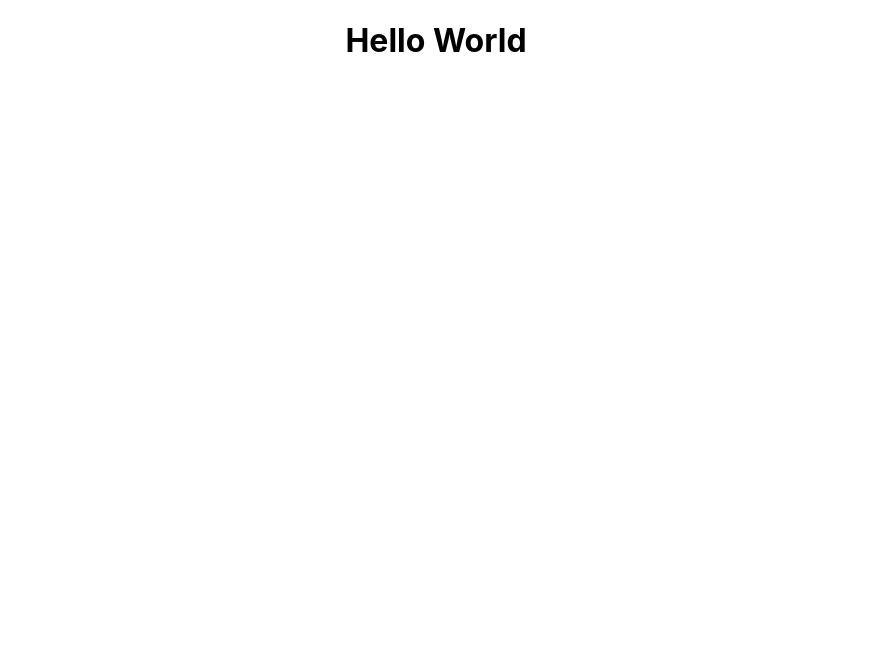
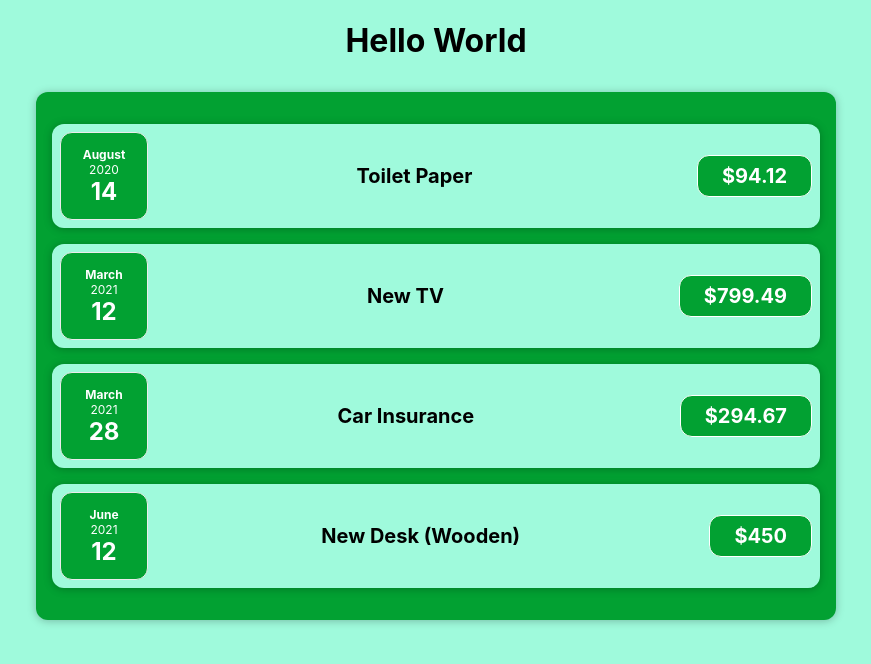
Before and after one commit to madhuriS3008/expenses-tracker, a React (Create React App) app: page / in a window 1280 px wide. Shown: the top 664 px of the page, without its empty margins (204-1075 px from the left). Built offline with nearby package versions, Linux system fonts and the light colour scheme.

Commit message:
displayed expenses for the tracker

```diff
--- a/src/App.css
+++ b/src/App.css
@@ -1,38 +1,3 @@
 .App {
   text-align: center;
 }
-
-.App-logo {
-  height: 40vmin;
-  pointer-events: none;
-}
-
-@media (prefers-reduced-motion: no-preference) {
-  .App-logo {
-    animation: App-logo-spin infinite 20s linear;
-  }
-}
-
-.App-header {
-  background-color: #282c34;
-  min-height: 100vh;
-  display: flex;
-  flex-direction: column;
-  align-items: center;
-  justify-content: center;
-  font-size: calc(10px + 2vmin);
-  color: white;
-}
-
-.App-link {
-  color: #61dafb;
-}
-
-@keyframes App-logo-spin {
-  from {
-    transform: rotate(0deg);
-  }
-  to {
-    transform: rotate(360deg);
-  }
-}
--- a/src/App.js
+++ b/src/App.js
@@ -1,10 +1,36 @@
 import "./App.css";
 
+import Expenses from "./components/expenses/Expenses";
+
 function App() {
+  const expenses = [
+    {
+      id: "e1",
+      title: "Toilet Paper",
+      amount: 94.12,
+      date: new Date(2020, 7, 14),
+    },
+    { id: "e2", title: "New TV", amount: 799.49, date: new Date(2021, 2, 12) },
+    {
+      id: "e3",
+      title: "Car Insurance",
+      amount: 294.67,
+      date: new Date(2021, 2, 28),
+    },
+    {
+      id: "e4",
+      title: "New Desk (Wooden)",
+      amount: 450,
+      date: new Date(2021, 5, 12),
+    },
+  ];
 
-
-  return <div className="App"><h1>Hello World</h1></div>;
-
+  return (
+    <div className="App">
+      <h1>Hello World</h1>
+      <Expenses items={expenses} />
+    </div>
+  );
 }
 
 export default App;
--- /dev/null
+++ b/src/components/expenses/ExpenseDate.js
@@ -0,0 +1,17 @@
+import classes from "./ExpenseDate.module.css";
+
+const ExpenseDate = (props) => {
+  const month = props.date.toLocaleString("en-US", { month: "long" });
+  const day = props.date.toLocaleString("en-US", { day: "2-digit" });
+  const year = props.date.getFullYear();
+
+  return (
+    <div className={classes["expense-date"]}>
+      <div className={classes["expense-date__month"]}>{month}</div>
+      <div className={classes["expense-date__year"]}>{year}</div>
+      <div className={classes["expense-date__day"]}>{day}</div>
+    </div>
+  );
+};
+
+export default ExpenseDate;
--- /dev/null
+++ b/src/components/expenses/ExpenseDate.module.css
@@ -0,0 +1,26 @@
+.expense-date {
+  display: flex;
+  flex-direction: column;
+  width: 5.5rem;
+  height: 5.5rem;
+  border: 1px solid #ececec;
+  background-color: rgb(2, 161, 50);
+  color: white;
+  border-radius: 12px;
+  align-items: center;
+  justify-content: center;
+}
+
+.expense-date__month {
+  font-size: 0.75rem;
+  font-weight: bold;
+}
+
+.expense-date__year {
+  font-size: 0.75rem;
+}
+
+.expense-date__day {
+  font-size: 1.5rem;
+  font-weight: bold;
+}
--- /dev/null
+++ b/src/components/expenses/ExpenseItem.js
@@ -0,0 +1,18 @@
+import classes from "./ExpenseItem.module.css";
+
+import ExpenseDate from "./ExpenseDate";
+import Card from "../ui/Card";
+
+const ExpenseItem = (props) => {
+  return (
+    <Card className={classes["expense-item"]}>
+      <ExpenseDate date={props.date} />
+      <div className={classes["expense-item__description"]}>
+        <h2>{props.title}</h2>
+        <div className={classes["expense-item__price"]}>${props.amount}</div>
+      </div>
+    </Card>
+  );
+};
+
+export default ExpenseItem;
--- /dev/null
+++ b/src/components/expenses/ExpenseItem.module.css
@@ -0,0 +1,54 @@
+.expense-item {
+  display: flex;
+  justify-content: space-between;
+  align-items: center;
+  padding: 0.5rem;
+  margin: 1rem 0;
+  background-color: rgb(159, 250, 220);
+}
+
+.expense-item__description {
+  display: flex;
+  flex-direction: column;
+  gap: 1rem;
+  align-items: flex-end;
+  flex-flow: column-reverse;
+  justify-content: flex-start;
+  flex: 1;
+}
+
+.expense-item h2 {
+  color: #3a3a3a;
+  font-size: 1rem;
+  flex: 1;
+  margin: 0 1rem;
+  color: black;
+}
+
+.expense-item__price {
+  font-size: 1rem;
+  font-weight: bold;
+  color: white;
+  background-color: rgb(2, 161, 50);
+  border: 1px solid white;
+  padding: 0.5rem;
+  border-radius: 12px;
+}
+
+@media (min-width: 580px) {
+  .expense-item__description {
+    flex-direction: row;
+    align-items: center;
+    justify-content: flex-start;
+    flex: 1;
+  }
+
+  .expense-item__description h2 {
+    font-size: 1.25rem;
+  }
+
+  .expense-item__price {
+    font-size: 1.25rem;
+    padding: 0.5rem 1.5rem;
+  }
+}
--- /dev/null
+++ b/src/components/expenses/Expenses.js
@@ -0,0 +1,33 @@
+import classes from "./Expenses.module.css";
+
+import ExpenseItem from "./ExpenseItem";
+import Card from "../ui/Card";
+
+const Expenses = (props) => {
+  return (
+    <Card className={classes.expenses}>
+      <ExpenseItem
+        title={props.items[0].title}
+        amount={props.items[0].amount}
+        date={props.items[0].date}
+      />
+      <ExpenseItem
+        title={props.items[1].title}
+        amount={props.items[1].amount}
+        date={props.items[1].date}
+      />
+      <ExpenseItem
+        title={props.items[2].title}
+        amount={props.items[2].amount}
+        date={props.items[2].date}
+      />
+      <ExpenseItem
+        title={props.items[3].title}
+        amount={props.items[3].amount}
+        date={props.items[3].date}
+      />
+    </Card>
+  );
+};
+
+export default Expenses;
--- /dev/null
+++ b/src/components/expenses/Expenses.module.css
@@ -0,0 +1,7 @@
+.expenses {
+  padding: 1rem;
+  background-color: rgb(2, 161, 50);
+  margin: 2rem auto;
+  width: 50rem;
+  max-width: 95%;
+}
--- /dev/null
+++ b/src/components/ui/Card.css
@@ -0,0 +1,4 @@
+.card {
+  border-radius: 12px;
+  box-shadow: 0 1px 8px rgba(0, 0, 0, 0.25);
+}
--- /dev/null
+++ b/src/components/ui/Card.js
@@ -0,0 +1,9 @@
+import "./Card.css";
+
+const Card = (props) => {
+  const classes = "card " + props.className;
+
+  return <div className={classes}>{props.children}</div>;
+};
+
+export default Card;
--- a/src/index.css
+++ b/src/index.css
@@ -1,13 +1,18 @@
+* {
+  box-sizing: border-box;
+}
+
 body {
   margin: 0;
-  font-family: -apple-system, BlinkMacSystemFont, 'Segoe UI', 'Roboto', 'Oxygen',
-    'Ubuntu', 'Cantarell', 'Fira Sans', 'Droid Sans', 'Helvetica Neue',
+  font-family: -apple-system, BlinkMacSystemFont, "Segoe UI", "Roboto", "Oxygen",
+    "Ubuntu", "Cantarell", "Fira Sans", "Droid Sans", "Helvetica Neue",
     sans-serif;
   -webkit-font-smoothing: antialiased;
   -moz-osx-font-smoothing: grayscale;
+  background-color: rgb(159, 250, 220);
 }
 
 code {
-  font-family: source-code-pro, Menlo, Monaco, Consolas, 'Courier New',
+  font-family: source-code-pro, Menlo, Monaco, Consolas, "Courier New",
     monospace;
 }
--- a/src/index.js
+++ b/src/index.js
@@ -3,9 +3,4 @@
 import "./index.css";
 import App from "./App";
 
-ReactDOM.render(
-  <React.StrictMode>
-    <App />
-  </React.StrictMode>,
-  document.getElementById("root")
-);
+ReactDOM.render(<App />, document.getElementById("root"));
```
